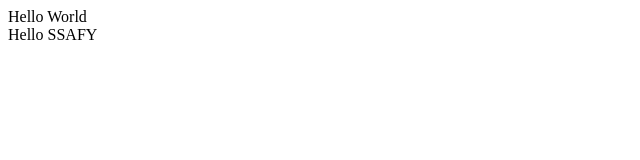
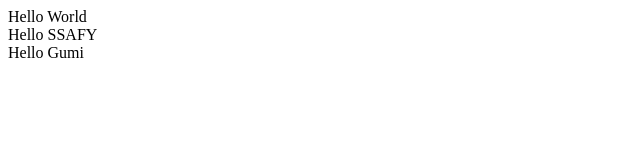
Before and after one commit to P-WJ/iam, a plain HTML site: page index.html in a window 1280 px wide. Shown: the full height of the page, 0-640 px from the left. Drawn offline with Linux system fonts and the light colour scheme.

Commit message:
2026.07.13 ver 3

```diff
--- a/index.html
+++ b/index.html
@@ -7,6 +7,7 @@
 </head>
 <body>
   Hello World<br>
-  Hello SSAFY
+  Hello SSAFY<br>
+  Hello Gumi
 </body>
 </html>
```
